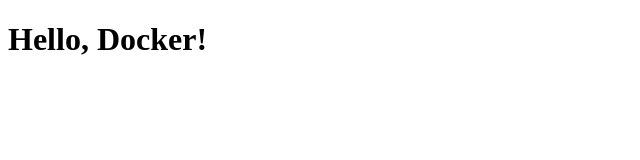
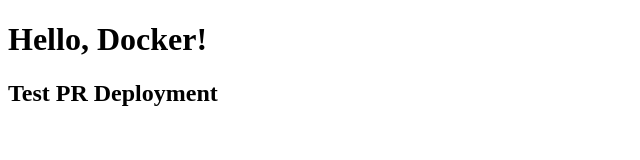
Before and after one commit to EnZu-ops/dockergit, a plain HTML site: page index.html in a window 1280 px wide. Shown: the whole page, without its empty margins (0-640 px from the left). Drawn offline with Linux system fonts and the light colour scheme.

Commit message:
Test PR for branch protection

```diff
--- a/index.html
+++ b/index.html
@@ -7,3 +7,4 @@
     <h1>Hello, Docker!</h1>
 </body>
 </html>
+<h2>Test PR Deployment</h2>
```
